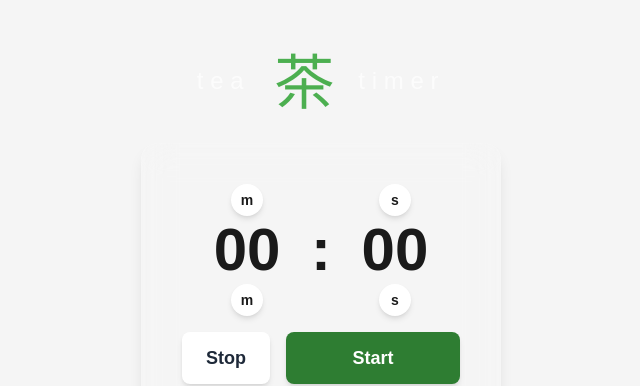
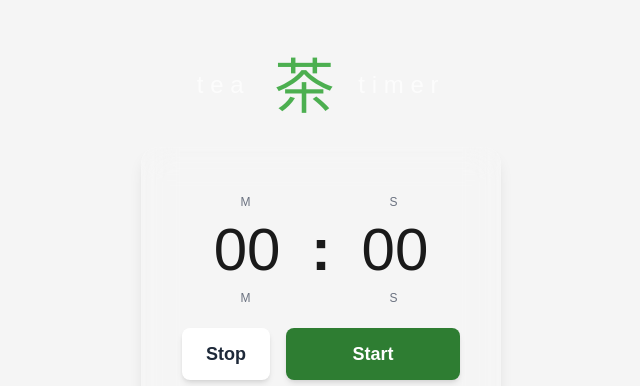
Before and after one commit to hardd23/tea-timer-trae-, a Next.js app: page / in a window 1280 px wide. Shown: the top 386 px of the page, without its empty margins (319-959 px from the left). Built offline with nearby package versions, Linux system fonts and the light colour scheme.

Commit message:
feat: refine timer visual hierarchy

```diff
--- a/app/components/TeaTimer.tsx
+++ b/app/components/TeaTimer.tsx
@@ -27,6 +27,7 @@ const TeaTimer: React.FC = () => {
   const [currentDisplayTimerId, setCurrentDisplayTimerId] = useState<string | null>(null);
 
   const currentDisplayTimer = activeTimers.find(timer => timer.id === currentDisplayTimerId);
+  const hasActiveCountdown = Boolean(currentDisplayTimer);
 
   useEffect(() => {
     const timerInterval = setInterval(() => {
@@ -138,22 +139,26 @@ const TeaTimer: React.FC = () => {
 
   return (
       <div className="flex flex-col items-center space-y-4 w-full max-w-md mx-auto">
-        <div className="flex items-center justify-center space-x-4 mb-4">
+        <div
+          className={`mb-4 flex items-center justify-center space-x-4 transition-all duration-300 ${
+            hasActiveCountdown ? 'scale-[0.92] opacity-30' : 'opacity-100'
+          }`}
+        >
           <div className="flex items-center space-x-2">
             <div className="flex flex-col items-center">
               <button
                 onClick={() => handleMinuteChange(1)}
-                className="w-8 h-8 rounded-full bg-[var(--color-bg-secondary)] text-[var(--color-text-primary)] hover:bg-[var(--color-accent-primary)] hover:text-white flex items-center justify-center text-sm font-bold shadow-md transition-colors duration-200"
+                className="flex h-7 items-center justify-center text-xs font-medium uppercase tracking-[0.24em] text-[var(--color-text-secondary)] transition-colors duration-200 hover:text-[var(--color-text-primary)]"
                 aria-label="Increase minutes"
               >
                 m
               </button>
               <div className="my-1">
-                <div className="text-6xl font-bold text-[var(--color-text-primary)] w-24 text-center">{String(minutes).padStart(2, '0')}</div>
+                <div className="w-24 text-center text-6xl font-medium text-[var(--color-text-primary)]">{String(minutes).padStart(2, '0')}</div>
               </div>
               <button
                 onClick={() => handleMinuteChange(-1)}
-                className="w-8 h-8 rounded-full bg-[var(--color-bg-secondary)] text-[var(--color-text-primary)] hover:bg-[var(--color-accent-primary)] hover:text-white flex items-center justify-center text-sm font-bold shadow-md transition-colors duration-200"
+                className="flex h-7 items-center justify-center text-xs font-medium uppercase tracking-[0.24em] text-[var(--color-text-secondary)] transition-colors duration-200 hover:text-[var(--color-text-primary)]"
                 aria-label="Decrease minutes"
               >
                 m
@@ -167,17 +172,17 @@ const TeaTimer: React.FC = () => {
             <div className="flex flex-col items-center">
               <button
                 onClick={() => handleSecondChange(10)}
-                className="w-8 h-8 rounded-full bg-[var(--color-bg-secondary)] text-[var(--color-text-primary)] hover:bg-[var(--color-accent-primary)] hover:text-white flex items-center justify-center text-sm font-bold shadow-md transition-colors duration-200"
+                className="flex h-7 items-center justify-center text-xs font-medium uppercase tracking-[0.24em] text-[var(--color-text-secondary)] transition-colors duration-200 hover:text-[var(--color-text-primary)]"
                 aria-label="Increase seconds"
               >
                 s
               </button>
               <div className="my-1">
-                <div className="text-6xl font-bold text-[var(--color-text-primary)] w-24 text-center">{String(seconds).padStart(2, '0')}</div>
+                <div className="w-24 text-center text-6xl font-medium text-[var(--color-text-primary)]">{String(seconds).padStart(2, '0')}</div>
               </div>
               <button
                 onClick={() => handleSecondChange(-10)}
-                className="w-8 h-8 rounded-full bg-[var(--color-bg-secondary)] text-[var(--color-text-primary)] hover:bg-[var(--color-accent-primary)] hover:text-white flex items-center justify-center text-sm font-bold shadow-md transition-colors duration-200"
+                className="flex h-7 items-center justify-center text-xs font-medium uppercase tracking-[0.24em] text-[var(--color-text-secondary)] transition-colors duration-200 hover:text-[var(--color-text-primary)]"
                 aria-label="Decrease seconds"
               >
                 s
@@ -213,9 +218,15 @@ const TeaTimer: React.FC = () => {
                     : 'bg-green-100 dark:bg-green-950/70'
                 }`}
               />
-              <div className="relative z-10 flex flex-col items-center justify-center space-y-2">
-                <span className="text-lg text-[var(--color-text-primary)] drop-shadow-md">{currentDisplayTimer.label}</span>
-                <span className={`text-5xl font-bold ${currentDisplayTimer.timerPhase === 'cooling' ? 'text-red-500 animate-pulse' : 'text-[var(--color-accent-primary)]'} drop-shadow-md`}>
+              <div className="relative z-10 flex min-h-[100px] items-center justify-center">
+                <span
+                  className={`text-6xl font-normal sm:text-7xl ${
+                    currentDisplayTimer.timerPhase === 'cooling'
+                      ? 'text-red-500 animate-pulse'
+                      : 'text-[var(--color-accent-primary)]'
+                  } drop-shadow-md`}
+                  style={{ fontVariantNumeric: 'tabular-nums' }}
+                >
                   {formatTime(currentDisplayTimer.timeLeft)}
                 </span>
               </div>
```
